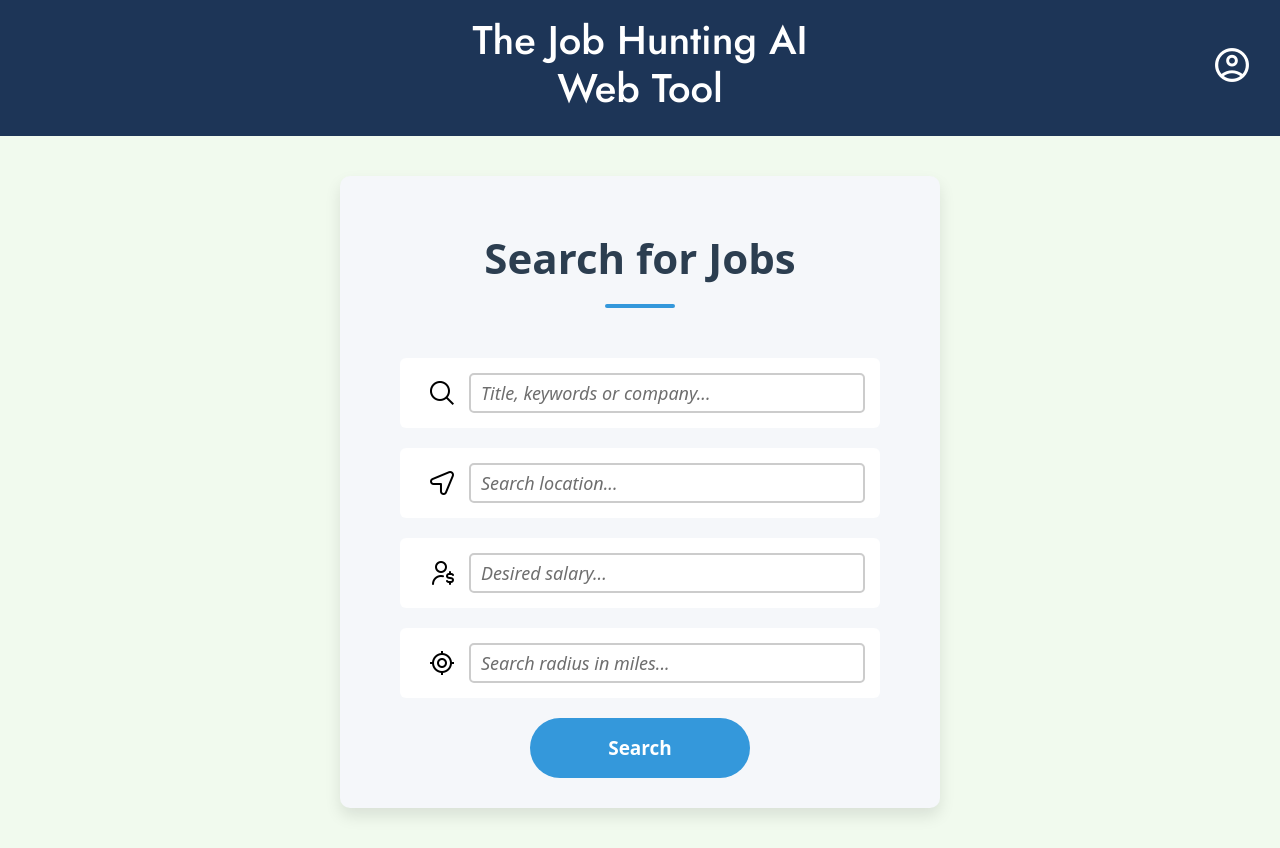
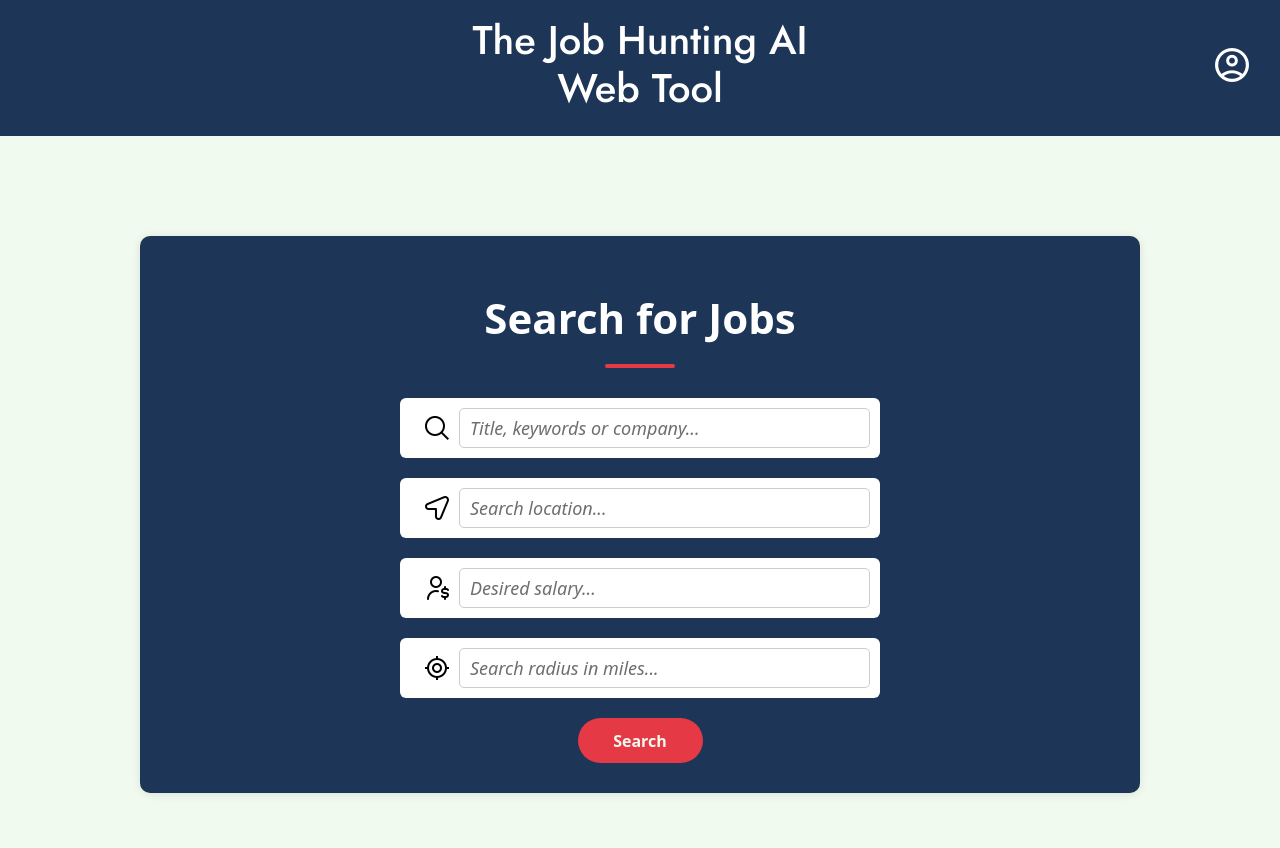
Before and after one commit to jmalp/The-Job-Hunting-AI-Web-Tool, a React (Create React App) app in the folder app/: page /search in a window 1280 px wide. After the commit the page ends 813 px from the top, so only its background shows below. Built offline with nearby package versions, Linux system fonts and the light colour scheme.

Commit message:
Small changes/Styling changes.

```diff
--- /dev/null
+++ b/app/src/pages/JobSearching.css
@@ -0,0 +1,90 @@
+.search-page-container {
+    display: flex;
+    flex-direction: column;
+    margin: auto;
+    margin-top: 100px;
+    background: #1D3557;
+    padding: 30px;
+    width: 90%;
+    max-width: 1000px;
+    box-shadow: 0 1px 10px rgba(0, 0, 0, 0.1);
+    border-radius: 10px;
+  }
+
+  .search-page-header {
+    display: flex;
+    flex-direction: column;
+    align-items: center;
+    gap: 15px;
+    width: 100%;
+    margin-top: 20px;
+    margin-bottom: 30px;
+  }
+
+  .search-page-title {
+    color: #FFFFFF;
+    font-size: 42px;
+    font-weight: 600;
+    text-align: center;
+  }
+
+  .search-page-underline {
+    width: 70px;
+    height: 4px;
+    background: #E63946;
+    border-radius: 2px;
+  }
+
+  .search-page-inputs {
+    display: flex;
+    flex-direction: column;
+  }
+
+  .search-page-input {
+    margin-bottom: 20px;
+  }
+
+  .input {
+    display: flex;
+    align-items: center;
+  }
+
+  .input img.icon {
+    width: 24px;
+    height: 24px;
+    margin-right: 10px;
+  }
+
+  .input-field {
+    flex: 1;
+    height: 45px;
+    padding: 10px;
+    border-radius: 5px;
+    border: none;
+  }
+
+  .search-page-submit-container {
+    display: flex;
+    justify-content: center;
+  }
+
+  .search-page-submit-btn {
+    width: 125px;
+    height: 45px;
+    background: #E63946;
+    color: #F1FAEE;
+    font-size: 16px;
+    font-weight: 700;
+    border-radius: 30px;
+    border: none !important;
+    cursor: pointer;
+  }
+
+  .search-page-submit-btn:hover {
+    background: #F1FAEE;
+    color: #000000;
+  }
+
+  .search-page-results {
+    margin-top: 20px;
+  }
--- a/app/src/pages/JobSearchingPage.js
+++ b/app/src/pages/JobSearchingPage.js
@@ -1,4 +1,4 @@
-import '../App.css'
+import './JobSearching.css'
 import url from '../api_url.json'
 import React, { useState, useEffect } from 'react'
 import { useNavigate } from 'react-router-dom';
@@ -22,13 +22,13 @@ export default function SearchPage() {
     useEffect(() => {
       setToken(localStorage.getItem('token'));
       if (!token) {
-    console.log(token)
-    // TODO: navigate to login on missing toekn
+        console.log(token);
+        // TODO: navigate to login on missing token
         // navigate('/login', { replace: true });
       } else {
-    console.log(token)
+        console.log(token);
       }
-}, [])
+    }, []);
 
     const handleFormChange = (event) => {
       const { name, value } = event.target;
@@ -36,12 +36,12 @@ const handleFormChange = (event) => {
         ...prevFormData,
         [name]: value
       }));
-}
+    };
 
     const loadJobs = async () => {
       console.log("Searching for jobs...");
       console.log(formData);
-    console.log(token)
+      console.log(token);
       //Search Jobs
       fetch(url['api_url'] + '/search', {
         method: 'POST',
@@ -59,23 +59,23 @@ const handleFormChange = (event) => {
         .catch((error) => {
           console.error("Error Searching Jobs: ", error);
         });
-}
+    };
 
     const handleSearch = () => {
-    loadJobs()
-}
+      loadJobs();
+    };
 
     return (
-    <div className='job-search'>
-    <div className='main-container'>
-      <div className='title-header'>
-        <div className='title-text'>Search for Jobs</div>
-        <div className='title-underline'></div>
+      <>
+        <div className='search-page-container'>
+          <div className='search-page-header'>
+            <div className='search-page-title'>Search for Jobs</div>
+            <div className='search-page-underline'></div>
           </div>
-      <div className='search-inputs'>
-        <div className='search-input'>
+          <div className='search-page-inputs'>
+            <div className='search-page-input'>
               <div className='input'>
-          <img src={search_icon} alt="search_icon" className="icon"/>
+                <img src={search_icon} alt="search_icon" className="icon" />
                 <input
                   className='input-field'
                   type='text'
@@ -86,9 +86,9 @@ const handleFormChange = (event) => {
                 />
               </div>
             </div>
-        <div className='search-input'>
+            <div className='search-page-input'>
               <div className='input'>
-          <img src={location_icon} alt="location_icon" className="icon"/>
+                <img src={location_icon} alt="location_icon" className="icon" />
                 <input
                   className='input-field'
                   type='text'
@@ -99,11 +99,9 @@ const handleFormChange = (event) => {
                 />
               </div>
             </div>
-
-        <div className=''>
-          <div className='search-input'>
+            <div className='search-page-input'>
               <div className='input'>
-            <img src={salary_icon} alt="salary_icon" className="icon"/>
+                <img src={salary_icon} alt="salary_icon" className="icon" />
                 <input
                   className='input-field'
                   type='text'
@@ -114,11 +112,9 @@ const handleFormChange = (event) => {
                 />
               </div>
             </div>
-        </div>
-        <div className=''>
-          <div className='search-input'>
+            <div className='search-page-input'>
               <div className='input'>
-            <img src={radius_icon} alt="radius_icon" className="icon"/>
+                <img src={radius_icon} alt="radius_icon" className="icon" />
                 <input
                   className='input-field'
                   type='text'
@@ -130,14 +126,13 @@ const handleFormChange = (event) => {
               </div>
             </div>
           </div>
-      </div>
-      <div className='search-submit-container'>
-        <button onClick={handleSearch} className='search-submit-btn'>
+          <div className='search-page-submit-container'>
+            <button onClick={handleSearch} className='search-page-submit-btn'>
               Search
             </button>
           </div>
         </div>
-    <div className='search-results'><JobList jobs={jobs} /></div>
-    </div>
+        <div className='search-page-results'><JobList jobs={jobs} /></div>
+      </>
     );
-}
+  };
--- a/app/src/pages/Login.css
+++ b/app/src/pages/Login.css
@@ -47,7 +47,7 @@
     margin: auto;
     width: 100%;
     max-width: 480px;
-    padding: 15px;
+    padding: 10px;
     background: #ffffff;
     border-radius: 6px;
   }
@@ -62,7 +62,7 @@
     border: 1px solid #ccc;
     background: #fff;
     font-size: 18px;
-    color: #797979;
+    color: #000000;
     padding-left: 10px;
   }
 
@@ -72,7 +72,7 @@
   }
 
   .forgot-password {
-    margin: 20px auto;
+    margin: 10px auto;
     font-size: 16px;
     color: #FFFFFF;
     text-align: center;
@@ -98,10 +98,10 @@
 
   .submit {
     display: flex;
-    width: 220px;
-    height: 60px;
-    background: #F1FAEE;
-    color: #000000;
+    width: 150px;
+    height: 50px;
+    background: #E63946;
+    color: #F1FAEE;
     justify-content: center;
     font-size: 19px;
     font-weight: 700;
@@ -109,16 +109,17 @@
     cursor: pointer;
     align-items: center;
     border: none !important;
+    user-select: none;
   }
 
   .submit:hover {
-    background: #E63946;
-    color: #F1FAEE;
+    background: #F1FAEE;
+    color: #000000;
   }
 
   .gray {
-    background: #F1FAEE;
-    color: #000000;
+    background: #E63946;
+    color: #F1FAEE;
   }
 
   .material-symbols-outlined {
@@ -130,16 +131,33 @@
 .input-field {
     border: 1px solid #ccc;
     border-radius: 5px;
-
   }
 
   .input-field:focus {
     outline: none;
     border-color: #1D3557;
-
   }
 
   .input-field::placeholder {
     color: #8b4141;
     font-style: italic;
   }
+
+  .submit-container {
+    display: flex;
+    justify-content: center;
+    margin: 40px auto;
+  }
+
+  .signup-text {
+    margin-top: 20px;
+    font-size: 16px;
+    color: #FFFFFF;
+    text-align: center;
+  }
+
+  .signup-text span {
+    color: #E63946;
+    text-decoration: underline;
+    cursor: pointer;
+  }
--- a/app/src/pages/LoginPage.js
+++ b/app/src/pages/LoginPage.js
@@ -85,16 +85,17 @@ export default function LoginPage() {
 
             </div>
             {action === "Sign Up" ? <div></div> : <div className="forgot-password">Forgot Password? <span>Click here</span></div>}
-            {/* <input type="checkbox" className="checkbox"/>
-                    <div className="text">I agree to the Terms and Conditions</div> */}
-
     <div className="submit-container">
-                <div className={action === "Login" ? "submit gray" : "submit"} onClick={handleSignUpClick}>Sign Up</div>
-                <div className={action === "Sign Up" ? "submit gray" : "submit"} onClick={() => {
+      <div className={action === "Sign Up" ? "submit" : "submit"} onClick={() => {
         handleLoginClick()
       }}>Login
       </div>
     </div>
+    {action === "Login" ? (
+      <div className="signup-text">
+        Don't have an account? <span onClick={handleSignUpClick}>Sign up</span>
+      </div>
+    ) : null}
   </div>
 );
-}
+};
```
Lines whose indentation alone changed are shown as unchanged.
